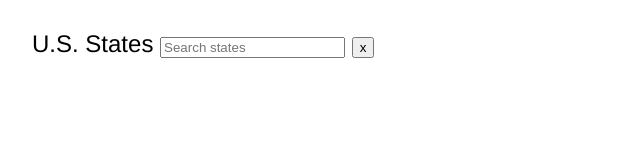
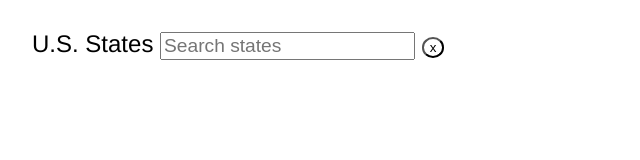
Before and after one commit to rparias/states-autocomplete-js, a website built with webpack: page client/index.html in a window 1280 px wide. Shown: the whole page, without its empty margins (0-640 px from the left). Built offline with nearby package versions, Linux system fonts and the light colour scheme.

```diff
--- a/client/sass/app.scss
+++ b/client/sass/app.scss
@@ -10,3 +10,16 @@
 	padding: 2rem;
 	font-size: 1.5rem;
 }
+
+button {
+	border-radius: 50%;
+	background: none;
+}
+
+input[type="text"] {
+	font-size: 1.2rem;
+}
+
+input::-webkit-calendar-picker-indicator {
+	opacity: 0;
+}
```
